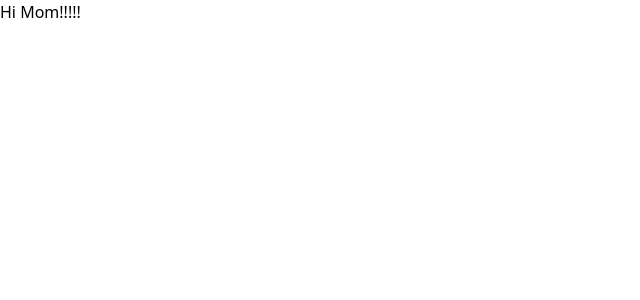
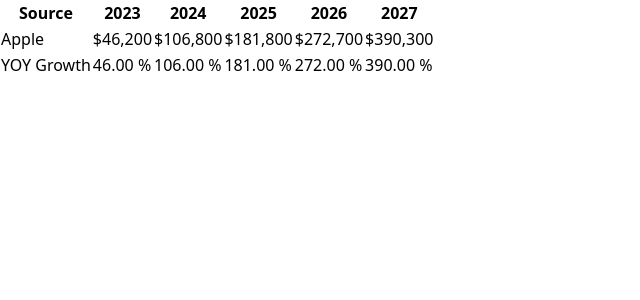
Before and after one commit to arka1002/probable-octo-barnacle, a React (Vite) app: page / in a window 1280 px wide. Shown: the top 300 px of the page, without its empty margins (0-640 px from the left). Built offline with nearby package versions, Linux system fonts and the light colour scheme.

Commit message:
captable

```diff
--- a/src/App.jsx
+++ b/src/App.jsx
@@ -8,11 +8,10 @@
 // import SliderSection from "./components/Dashboard/SliderSection"
 // import NavTabs from "./components/Valuation/NavTabs"
 
-import SourceTable from "./components/Expenses/SourceTable"
-import Expenses from "./components/IncomeStatement/Expenses"
-import Table from "./components/Table"
-
-
+import SourceTable from "./components/Expenses/SourceTable";
+import Expenses from "./components/IncomeStatement/Expenses";
+import Table from "./components/Table";
+import RevenueTable from "./components/IncomeStatement/RevenueTable";
 
 function App() {
   return (
@@ -39,7 +38,8 @@
       {/* <SliderSection />
       <div className="mt-4"><NavTabs /></div> */}
       {/* <SourceTable/> */}
-      <Expenses/>
+      {/* <Expenses/> */}
+      <RevenueTable />
     </>
   );
 }
--- /dev/null
+++ b/src/components/IncomeStatement/RevenueTable.jsx
@@ -0,0 +1,75 @@
+import React, { useState } from "react";
+
+const RevenueTable = () => {
+  const yearList = ["2023", "2024", "2025", "2026", "2027"];
+  const values = ["$46,200", "$106,800", "$181,800", "$272,700", "$390,300"];
+  const yoy = ["46,200", "106,800", "181,800", "272,700", "390,300"];
+  return (
+    <div className="container shadow-md bg-white rounded-lg pb-4 ">
+      <div className="overflow-x-auto">
+        <table className="w-full ">
+          <thead className="border-b  border-customGreen-200">
+            <tr>
+              <th className="w-32 px-1 py-4 text-sm font-bold lg:px-3 text-customGreen-200 capitalized">
+                {"Source"}
+              </th>
+              {yearList.map((item, i) => (
+                <TableHeadingItem centerTitle={true} title={item} key={i} />
+              ))}
+            </tr>
+          </thead>
+          <tbody>
+            <tr className="border-b">
+              <td className="px-2 py-4 text-sm  font-semibold text-center text-customBlue-darkest">
+                Apple
+              </td>
+              {values.map((item, i) => (
+                <TableDataItem value={item} key={i} />
+              ))}
+            </tr>
+
+            <tr className="border-b border-customGreen-200">
+              <td className="px-2 py-4 text-sm font-semibold text-center text-customBlue-darkest">
+                YOY Growth
+              </td>
+              {yoy.map((item, i) => (
+                <td
+                  className="px-1 py-4 text-sm font-semibold text-center lg:px-3"
+                  key={i}
+                >
+                  {item ? parseFloat(item).toFixed(2) : 0} %
+                </td>
+              ))}
+            </tr>
+          </tbody>
+        </table>
+      </div>
+    </div>
+  );
+};
+
+export default RevenueTable;
+
+const TableHeadingItem = ({ title, centerTitle = true }) => {
+  return (
+    <th
+      className={
+        "py-4 px-1 lg:px-3 font-bold text-sm text-customGreen-200 capitalized" +
+        (centerTitle ? " text-center" : " text-left")
+      }
+    >
+      {title}
+    </th>
+  );
+};
+
+const TableDataItem = ({ value, onclick }) => {
+  return (
+    <td
+      onClick={onclick}
+      className="px-1 py-4 text-sm font-semibold text-center lg:px-3 text-customBlue-100"
+    >
+      {value}
+    </td>
+  );
+};
```
Also changed, not shown: src/components/CapTable/EditableRow.jsx (added, +7 -0 lines).
